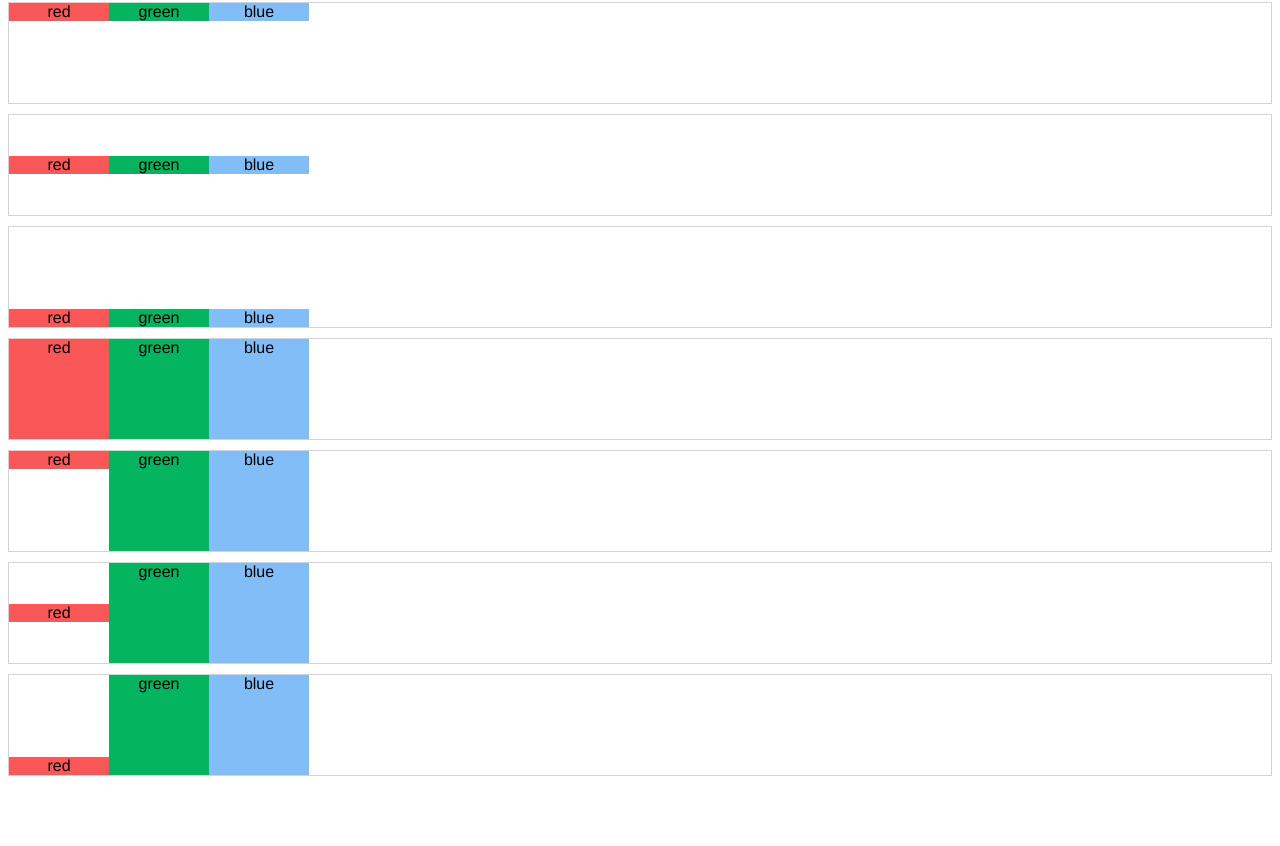
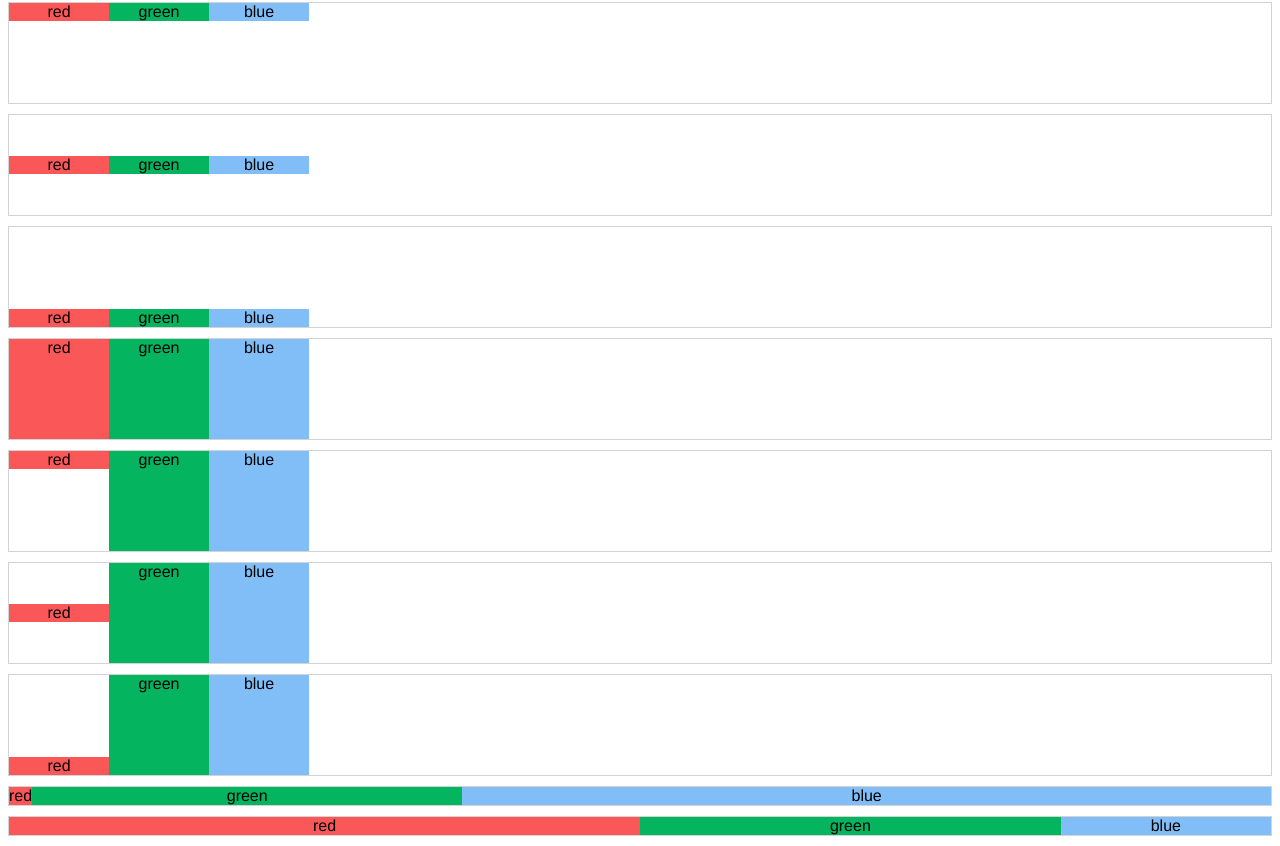
Before and after one commit to tritowntim/bendcrate, a website: page index.html in a window 1280 px wide. Shown: the part 490-1336 px from the top of the page. Before the commit the page ends 1276 px from the top, so only its background shows below. Drawn offline with Linux system fonts and the light colour scheme.

Commit message:
flex-grow, flex-shrink

```diff
--- a/index.html
+++ b/index.html
@@ -108,6 +108,18 @@
       <div class="blue width-100 center">blue</div>
     </div>
 
+    <div class="flex mb10 bg">
+      <div class="red flex-grow-0 center">red</div>
+      <div class="green flex-grow-1 center">green</div>
+      <div class="blue flex-grow-2 center">blue</div>
+    </div>
+
+    <div class="flex align-items-stretch mb10 bg">
+      <div class="red flex-shrink-0 width-50-percent center">red</div>
+      <div class="green flex-shrink-1 width-50-percent center">green</div>
+      <div class="blue flex-shrink-2 width-50-percent center">blue</div>
+    </div>
+
     <script src="./index.js"></script>
     <link rel="stylesheet" type="text/css" href="style.css">
   </body>
--- a/style.css
+++ b/style.css
@@ -75,6 +75,30 @@
   align-self: flex-end;
 }
 
+.flex-grow-0 {
+  flex-grow: 0;
+}
+
+.flex-grow-1 {
+  flex-grow: 1;
+}
+
+.flex-grow-2 {
+  flex-grow: 2;
+}
+
+.flex-shrink-0 {
+  flex-shrink: 0;
+}
+
+.flex-shrink-1 {
+  flex-shrink: 1;
+}
+
+.flex-shrink-2 {
+  flex-shrink: 2;
+}
+
 .bg {
   border: solid lightgray 1px;
 }
@@ -89,6 +113,10 @@
 
 .width-100 {
   width: 100px;
+}
+
+.width-50-percent {
+  width: 50%;
 }
 
 .height-100 {
```
